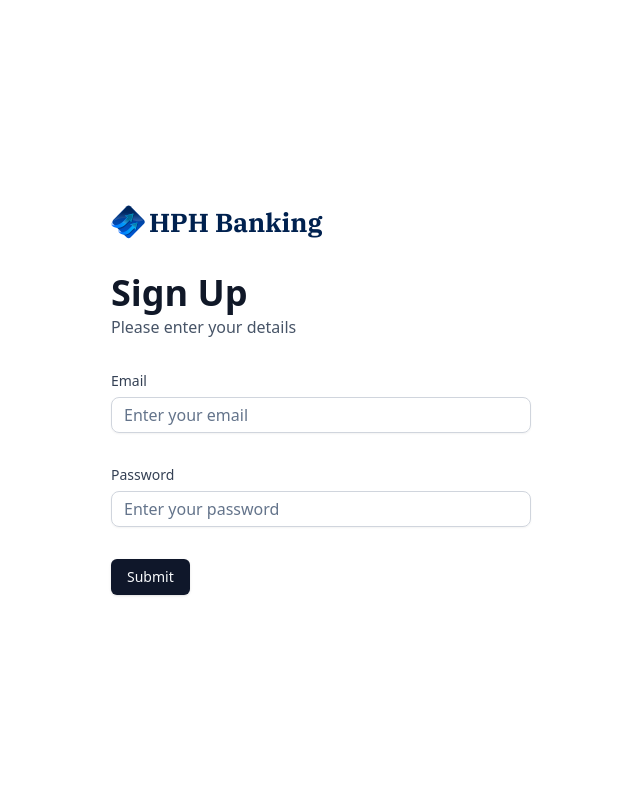
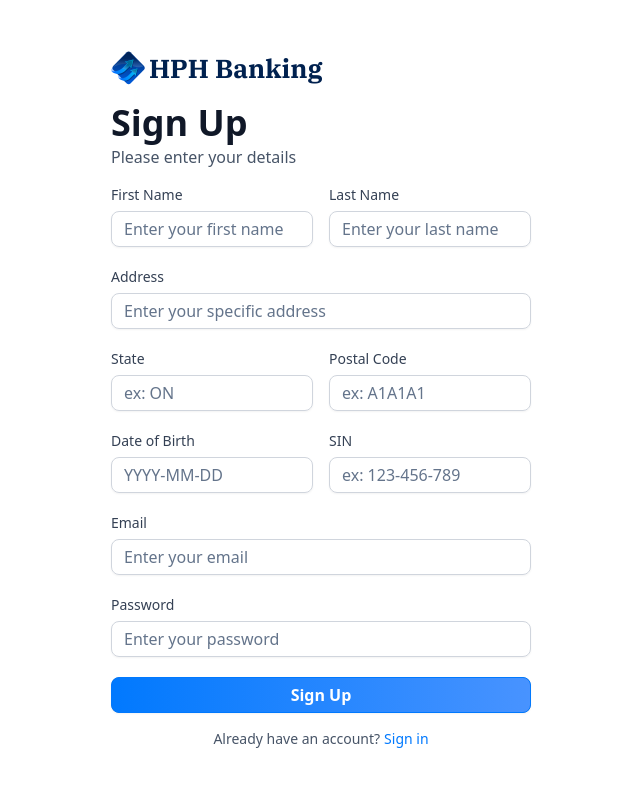
Before and after one commit to Harry-Huynh/banking-app, a Next.js app: page /sign-up in a window 1280 px wide. Shown: the top 786 px of the page, without its empty margins (319-959 px from the left). Built offline with nearby package versions, Linux system fonts and the light colour scheme.

Commit message:
Finished implementing UI for auth form

```diff
--- a/src/app/globals.css
+++ b/src/app/globals.css
@@ -388,7 +388,7 @@
 
   /* Auth Form */
   .auth-form {
-    @apply flex min-h-screen w-full max-w-[420px] flex-col justify-center gap-5 py-10 md:gap-8;
+    @apply flex min-h-screen w-full max-w-[420px] flex-col justify-center gap-3 py-10 md:gap-4;
   }
 
   .form-item {
--- a/src/app/layout.tsx
+++ b/src/app/layout.tsx
@@ -15,11 +15,17 @@ const ibmPlexSerif = IBM_Plex_Serif({
 
 export const metadata: Metadata = {
   title: "HPH Banking App",
-  description: "HPH Banking App is a modern banking application built with Next.js, Appwrite, and Tailwind CSS.",
-  authors: [{ name: "Hoang Phuc Huynh", url: "https://hoangphuchuynh-portfolio.vercel.app/"}],
+  description:
+    "HPH Banking App is a modern banking application built with Next.js, Appwrite, and Tailwind CSS.",
+  authors: [
+    {
+      name: "Hoang Phuc Huynh",
+      url: "https://hoangphuchuynh-portfolio.vercel.app/",
+    },
+  ],
   icons: {
     icon: "/icons/logo.svg",
-  }
+  },
 };
 
 export default function RootLayout({
--- a/src/components/AuthForm.tsx
+++ b/src/components/AuthForm.tsx
@@ -11,13 +11,17 @@ import { Button } from "@/components/ui/button";
 import { Form } from "@/components/ui/form";
 import CustomInput from "./CustomInput";
 import { authFormSchema } from "@/lib/utils";
+import { Loader2 } from "lucide-react";
 
 const AuthForm = ({ type }: { type: string }) => {
   const [user, setUser] = useState(null);
+  const [isLoading, setIsLoading] = useState(false);
+
+  const formSchema = authFormSchema(type);
 
   // 1. Define your form.
-  const form = useForm<z.infer<typeof authFormSchema>>({
-    resolver: zodResolver(authFormSchema),
+  const form = useForm<z.infer<typeof formSchema>>({
+    resolver: zodResolver(formSchema),
     defaultValues: {
       email: "",
       password: "",
@@ -25,22 +29,24 @@ const AuthForm = ({ type }: { type: string }) => {
   });
 
   // 2. Define a submit handler.
-  function onSubmit(values: z.infer<typeof authFormSchema>) {
+  function onSubmit(values: z.infer<typeof formSchema>) {
     // Do something with the form values.
     // ✅ This will be type-safe and validated.
+    setIsLoading(true);
     console.log(values);
+    setIsLoading(false);
   }
 
   return (
     <section className="auth-form">
-      <header className="flex flex-col gap-5 md:gap-8">
-        {" "}
+      <header className="flex flex-col gap-3 md:gap-4">
         <Link href="/" className="cursor-pointer items-center gap-1 flex">
           <Image src="/icons/logo.svg" width={34} height={34} alt="HPH Logo" />
           <h1 className="text-26 font-ibm-plex-serif font-bold text-black-1">
             HPH Banking
           </h1>
         </Link>
+
         <div className="flex flex-col gap-1 md:gap-3">
           <h1 className="text-24 lg:text-36 font-semibold text-gray-900">
             {user ? "Link Account" : type === "sign-in" ? "Sign In" : "Sign Up"}
@@ -59,7 +65,64 @@ const AuthForm = ({ type }: { type: string }) => {
       ) : (
         <>
           <Form {...form}>
-            <form onSubmit={form.handleSubmit(onSubmit)} className="space-y-8">
+            <form onSubmit={form.handleSubmit(onSubmit)} className="space-y-5">
+              {type === "sign-up" && (
+                <>
+                  <div className="flex gap-4">
+                    <CustomInput
+                      control={form.control}
+                      name="firstName"
+                      label="First Name"
+                      placeholder="Enter your first name"
+                    />
+                    <CustomInput
+                      control={form.control}
+                      name="lastName"
+                      label="Last Name"
+                      placeholder="Enter your last name"
+                    />
+                  </div>
+
+                  <CustomInput
+                    control={form.control}
+                    name="address1"
+                    label="Address"
+                    placeholder="Enter your specific address"
+                  />
+
+                  <div className="flex gap-4">
+                    <CustomInput
+                      control={form.control}
+                      name="state"
+                      label="State"
+                      placeholder="ex: ON"
+                    />
+
+                    <CustomInput
+                      control={form.control}
+                      name="postalCode"
+                      label="Postal Code"
+                      placeholder="ex: A1A1A1"
+                    />
+                  </div>
+
+                  <div className="flex gap-4">
+                    <CustomInput
+                      control={form.control}
+                      name="dateOfBirth"
+                      label="Date of Birth"
+                      placeholder="YYYY-MM-DD"
+                    />
+                    <CustomInput
+                      control={form.control}
+                      name="SIN"
+                      label="SIN"
+                      placeholder="ex: 123-456-789"
+                    />
+                  </div>
+                </>
+              )}
+
               <CustomInput
                 control={form.control}
                 name="email"
@@ -74,9 +137,38 @@ const AuthForm = ({ type }: { type: string }) => {
                 placeholder="Enter your password"
               />
 
-              <Button type="submit">Submit</Button>
+              <div className="flex flex-col gap-4">
+                <Button type="submit" disabled={isLoading} className="form-btn">
+                  {isLoading ? (
+                    <>
+                      {" "}
+                      <Loader2 size={20} className="animate-spin" />
+                      Loading...
+                    </>
+                  ) : type === "sign-in" ? (
+                    "Sign In"
+                  ) : (
+                    "Sign Up  "
+                  )}
+                </Button>
+              </div>
             </form>
           </Form>
+
+          <footer className="flex justify-center gap-1">
+            <p className="text-14 font-normal text-gray-600">
+              {type === "sign-in"
+                ? "Don't have an account?"
+                : "Already have an account?"}
+            </p>
+
+            <Link
+              href={type === "sign-in" ? "/sign-up" : "/sign-in"}
+              className="form-link"
+            >
+              {type === "sign-in" ? "Sign up" : "Sign in"}
+            </Link>
+          </footer>
         </>
       )}
     </section>
--- a/src/components/CustomInput.tsx
+++ b/src/components/CustomInput.tsx
@@ -9,9 +9,11 @@ import { Control, FieldPath } from "react-hook-form";
 import { z } from "zod";
 import { authFormSchema } from "@/lib/utils";
 
+const formSchema = authFormSchema("sign-up");
+
 interface CustomInput {
-  control: Control<z.infer<typeof authFormSchema>>;
-  name: FieldPath<z.infer<typeof authFormSchema>>;
+  control: Control<z.infer<typeof formSchema>>;
+  name: FieldPath<z.infer<typeof formSchema>>;
   label: string;
   placeholder: string;
 }
--- a/src/lib/utils.ts
+++ b/src/lib/utils.ts
@@ -195,7 +195,39 @@ export const getTransactionStatus = (date: Date) => {
   return date > twoDaysAgo ? "Processing" : "Success";
 };
 
-export const authFormSchema = z.object({
-  email: z.string().email(),
-  password: z.string().min(8),
-});
+export const authFormSchema = (type: string) =>
+  z.object({
+    // sign up
+    firstName: type === "sign-in" ? z.string().optional() : z.string().min(3),
+    lastName: type === "sign-in" ? z.string().optional() : z.string().min(3),
+    address1: type === "sign-in" ? z.string().optional() : z.string().max(50),
+
+    state:
+      type === "sign-in" ? z.string().optional() : z.string().min(2).max(2),
+
+    postalCode:
+      type === "sign-in"
+        ? z.string().optional()
+        : z
+            .string()
+            .min(6, {
+              message: "Invalid postal code. Please follow the format: A1A1A1",
+            })
+            .max(6, {
+              message: "Invalid postal code. Please follow the format: A1A1A1",
+            }),
+
+    dateOfBirth: type === "sign-in" ? z.string().optional() : z.string().min(3),
+
+    SIN:
+      type === "sign-in"
+        ? z.string().optional()
+        : z
+            .string()
+            .min(11, { message: "Invalid SIN" })
+            .max(11, { message: "Invalid SIN" }),
+
+    // both
+    email: z.string().email(),
+    password: z.string().min(8),
+  });
```
